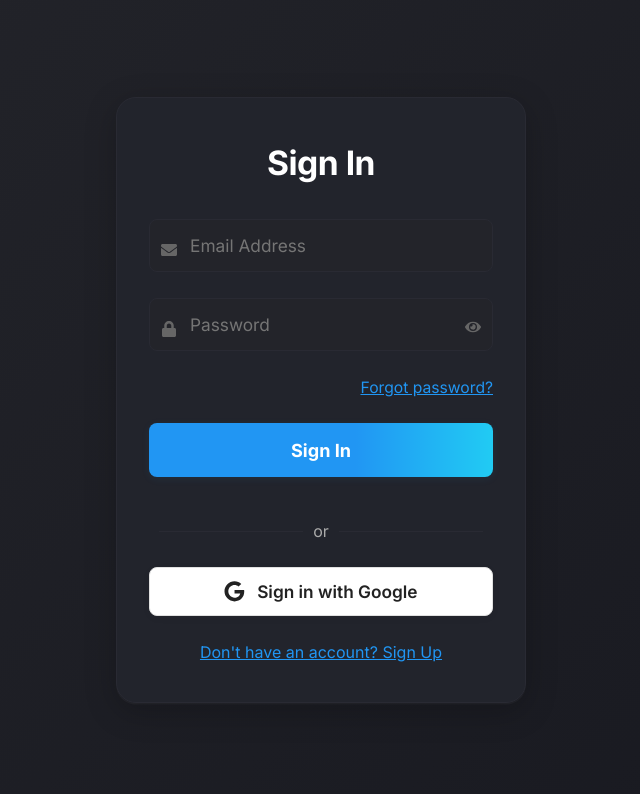
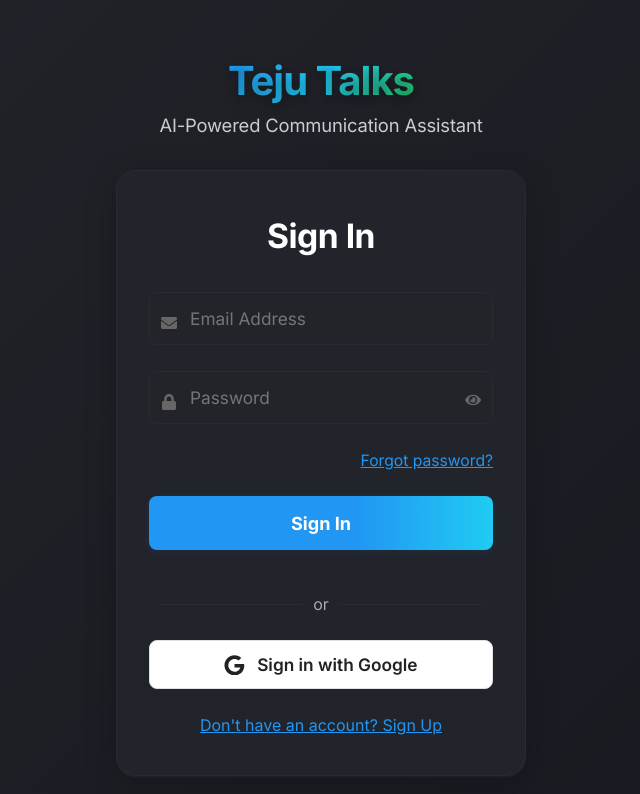
Before and after one commit to ShambhaviNK/tejuWebAppNew, a Next.js app in the folder teju-webnew-ui/: page /auth in a window 1280 px wide. Shown: the top 794 px of the page, without its empty margins (319-959 px from the left). Built offline with nearby package versions, Linux system fonts and the light colour scheme.

Commit message:
web app name added

```diff
--- a/teju-webnew-ui/src/app/auth/page.tsx
+++ b/teju-webnew-ui/src/app/auth/page.tsx
@@ -4,6 +4,7 @@
 import { AuthContainer, AuthForm, AuthToggle, AuthTitle, Input, Button, ErrorMessage, SuccessMessage, Divider } from './auth.styles';
 import { FaEye, FaEyeSlash, FaUser, FaEnvelope, FaLock, FaGoogle } from 'react-icons/fa';
 import { supabase } from '@/lib/supabase';
+import { MainHeading, SubHeading } from '../components/MainInterface.styles';
 
 export default function AuthPage() {
   const [isSignUp, setIsSignUp] = useState(false);
@@ -178,7 +179,11 @@
   };
 
   return (
-    <AuthContainer>
+    <AuthContainer style={{ flexDirection: 'column', alignItems: 'center', justifyContent: 'center', minHeight: '100vh', padding: '0', background: 'none' }}>
+      <div style={{ width: '100%', display: 'flex', flexDirection: 'column', alignItems: 'center', marginBottom: 32, marginTop: 32 }}>
+        <MainHeading style={{ marginBottom: 8, fontSize: '2.5rem' }}>Teju Talks</MainHeading>
+        <SubHeading style={{ marginBottom: 0, fontSize: '1.15rem', maxWidth: 400 }}>AI-Powered Communication Assistant</SubHeading>
+      </div>
       <AuthForm onSubmit={handleSubmit}>
         <AuthTitle>{isSignUp ? 'Create Account' : 'Sign In'}</AuthTitle>
 
--- a/teju-webnew-ui/src/app/components/MainInterface.styles.ts
+++ b/teju-webnew-ui/src/app/components/MainInterface.styles.ts
@@ -25,6 +25,37 @@
   font-weight: 700;
   font-size: 1.6rem;
   letter-spacing: -0.5px;
+`;
+
+export const MainHeading = styled.h1`
+  background: linear-gradient(135deg, #2196f3 0%, #21cbf3 50%, #22c55e 100%);
+  -webkit-background-clip: text;
+  -webkit-text-fill-color: transparent;
+  background-clip: text;
+  font-size: 3rem;
+  font-weight: 800;
+  margin-bottom: 8px;
+  text-align: center;
+  letter-spacing: -1px;
+  text-shadow: 0 4px 8px rgba(0,0,0,0.3);
+
+  @media (max-width: 700px) {
+    font-size: 2.2rem;
+  }
+`;
+
+export const SubHeading = styled.p`
+  color: #ccc;
+  font-size: 1.1rem;
+  text-align: center;
+  margin-bottom: 32px;
+  font-weight: 400;
+  line-height: 1.4;
+
+  @media (max-width: 700px) {
+    font-size: 1rem;
+    margin-bottom: 24px;
+  }
 `;
 
 export const Button = styled.button<{ $green?: boolean; $red?: boolean }>`
--- a/teju-webnew-ui/src/app/components/MainInterface.tsx
+++ b/teju-webnew-ui/src/app/components/MainInterface.tsx
@@ -1,7 +1,7 @@
 "use client";
 import React, { useState, useRef, useEffect} from "react";
 import { FaMicrophone, FaStop, FaVolumeUp, FaTimes } from "react-icons/fa";
-import { Container, Title, SmallButton, ButtonRow, OptionsContainer, ContextTextArea, ContextTextAreaContainer, ContextMicIcon, ContextClearButton, TextAreaContainer, TextAreaWithIcon, MicIcon, SpeakerIcon, OptionsRow, OptionButton, ErrorMsg } from "./MainInterface.styles";
+import { Container, SmallButton, ButtonRow, OptionsContainer, ContextTextArea, ContextTextAreaContainer, ContextMicIcon, ContextClearButton, TextAreaContainer, TextAreaWithIcon, MicIcon, SpeakerIcon, OptionsRow, OptionButton, ErrorMsg, MainHeading, SubHeading } from "./MainInterface.styles";
 
 // Minimal type definitions for SpeechRecognition API if not present
 declare global {
@@ -382,7 +382,6 @@
 
   return (
     <Container>
-      <Title>Model loaded successfully</Title>
       <ContextTextAreaContainer>
         <ContextTextArea
           placeholder="Add any context or background information here..."
--- a/teju-webnew-ui/src/app/layout.tsx
+++ b/teju-webnew-ui/src/app/layout.tsx
@@ -14,8 +14,8 @@
 });
 
 export const metadata: Metadata = {
-  title: "Create Next App",
-  description: "Generated by create next app",
+  title: "Teju Talks - AI-Powered Communication Assistant",
+  description: "Teju Talks is an AI-powered communication assistant designed to help autistic individuals through speech recognition, text-to-speech, and personalized AI responses.",
 };
 
 export default function RootLayout({
```
Also changed, not shown: teju-webnew-ui/src/app/onboarding/page.tsx (+13 -10 lines), teju-webnew-ui/src/app/payment/page.tsx (+9 -3 lines).
